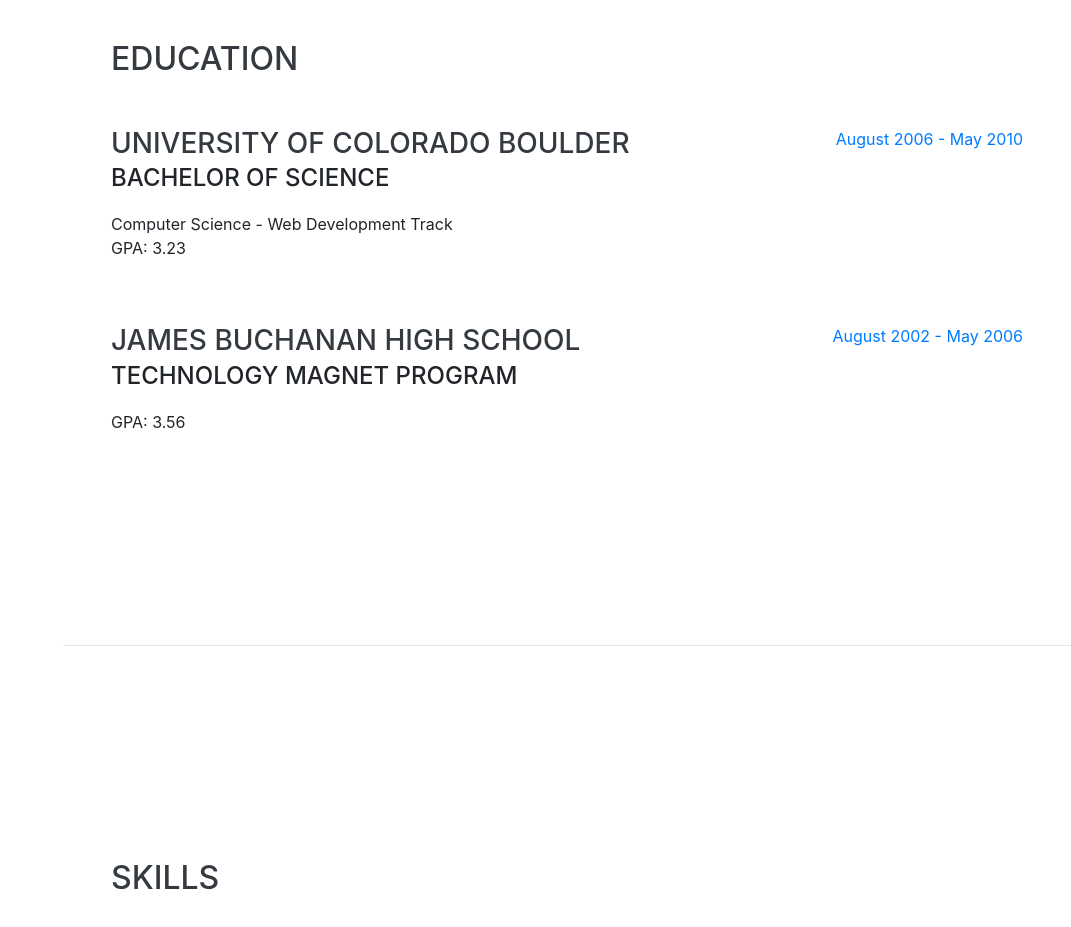
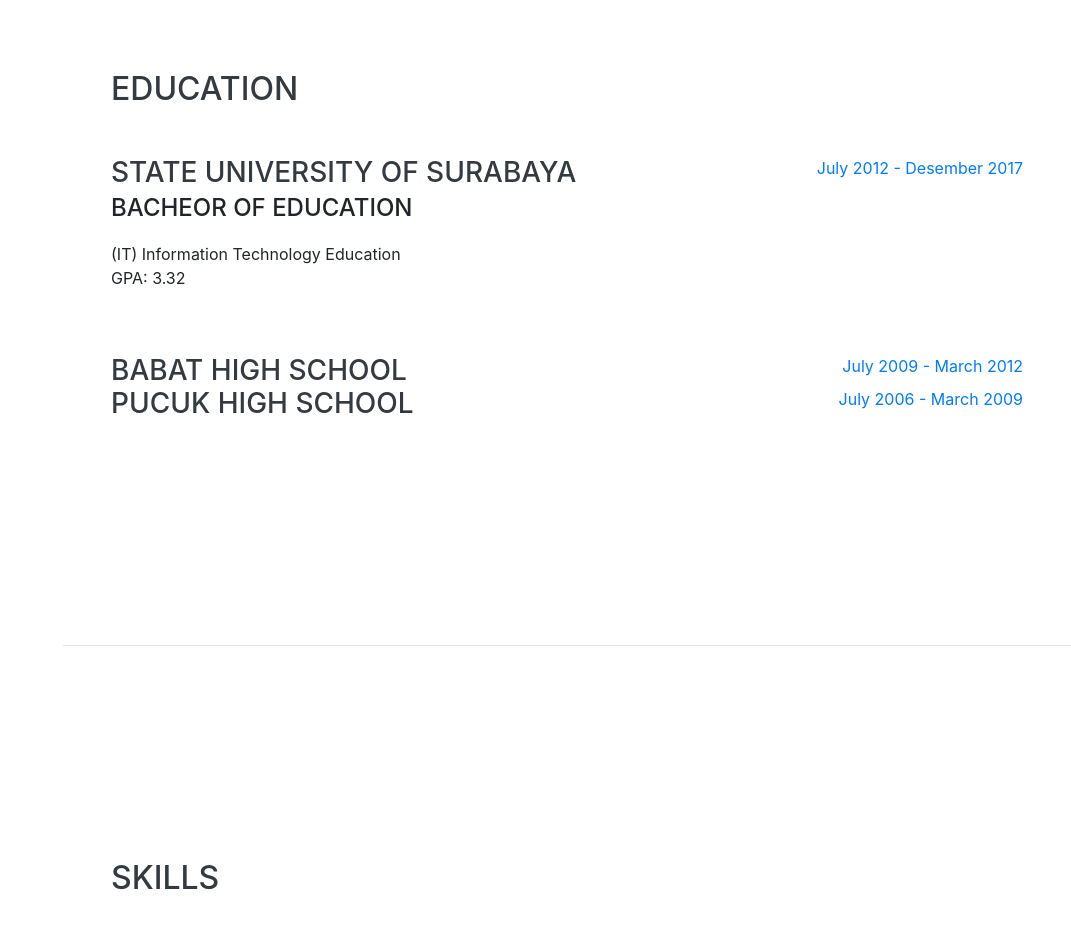
Before and after one commit to ahmadilhamrosyidi/ahmadilhamrosyidi.github.io, a website with bundled scripts: page index.html in a window 1280 px wide. Shown: the part 1780-2707 px from the top of the page, without its empty margins (209-1280 px from the left). Built offline with nearby package versions, Linux system fonts and the light colour scheme; a web font is replaced by a local one.

Commit message:
Update index.html

```diff
--- a/index.html
+++ b/index.html
@@ -140,24 +140,31 @@
 
         <div class="resume-item d-flex flex-column flex-md-row justify-content-between mb-5">
           <div class="resume-content">
-            <h3 class="mb-0">University of Colorado Boulder</h3>
-            <div class="subheading mb-3">Bachelor of Science</div>
-            <div>Computer Science - Web Development Track</div>
-            <p>GPA: 3.23</p>
+            <h3 class="mb-0">State University of Surabaya</h3>
+            <div class="subheading mb-3">Bacheor Of Education</div>
+            <div>(IT) Information Technology Education</div>
+            <p>GPA: 3.32</p>
           </div>
           <div class="resume-date text-md-right">
-            <span class="text-primary">August 2006 - May 2010</span>
+            <span class="text-primary">July 2012 - Desember 2017</span>
           </div>
         </div>
 
         <div class="resume-item d-flex flex-column flex-md-row justify-content-between">
           <div class="resume-content">
-            <h3 class="mb-0">James Buchanan High School</h3>
-            <div class="subheading mb-3">Technology Magnet Program</div>
-            <p>GPA: 3.56</p>
+            <h3 class="mb-0">Babat High School</h3>
           </div>
           <div class="resume-date text-md-right">
-            <span class="text-primary">August 2002 - May 2006</span>
+            <span class="text-primary">July 2009 - March 2012</span>
+          </div>
+        </div>
+
+        <div class="resume-item d-flex flex-column flex-md-row justify-content-between">
+          <div class="resume-content">
+            <h3 class="mb-0">Pucuk High School</h3>
+          </div>
+          <div class="resume-date text-md-right">
+            <span class="text-primary">July 2006 - March 2009</span>
           </div>
         </div>
 
```
